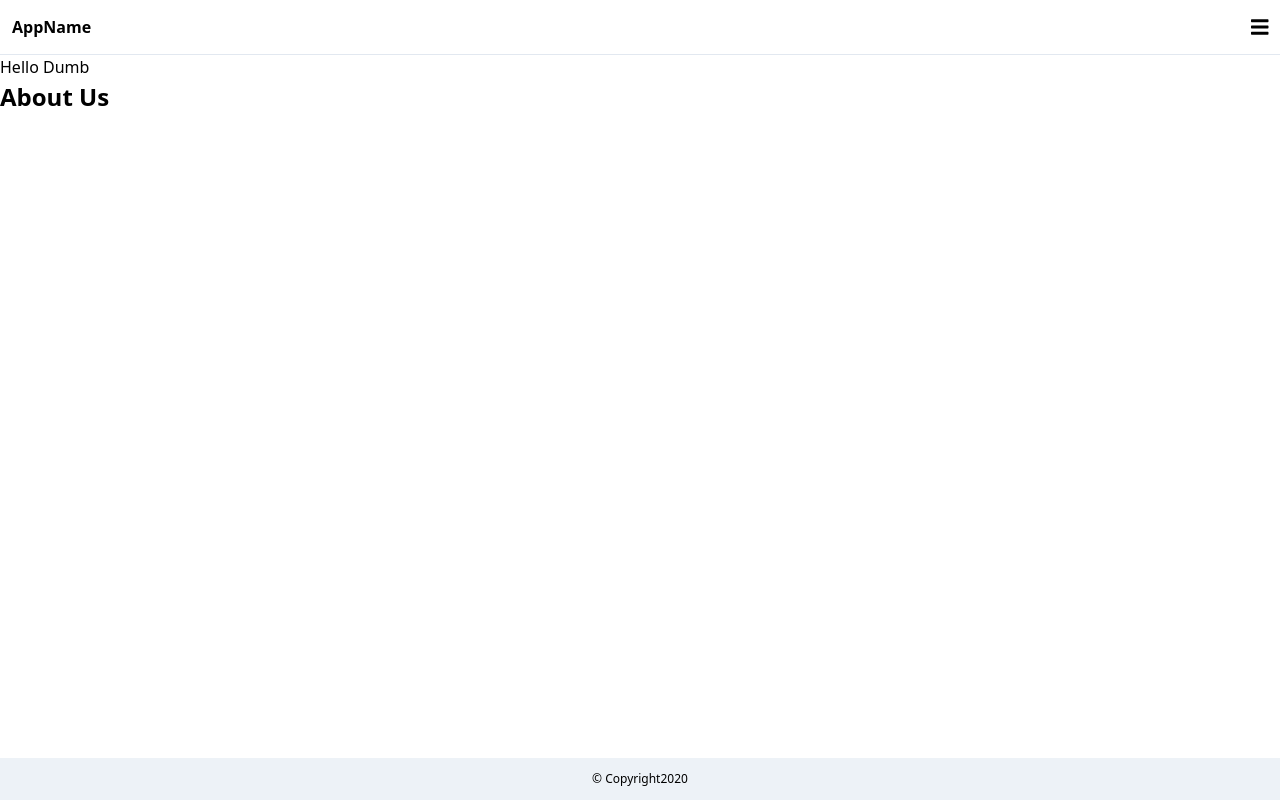
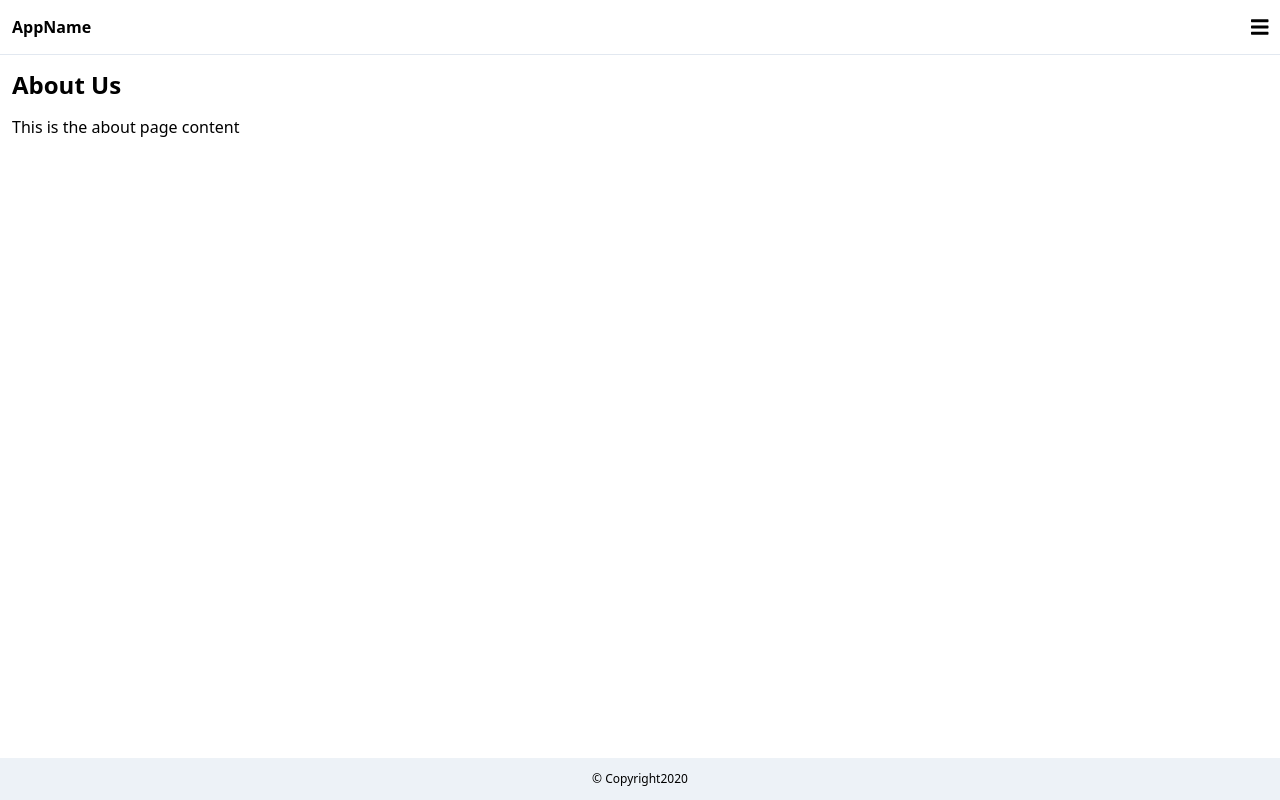
Before and after one commit to bejolo018/reactjs-practice, a React (Create React App) app in the folder react-prac/: page /about in a window 1280 px wide. Built offline with nearby package versions, Linux system fonts and the light colour scheme.

Commit message:
Created a views folder to clean up the App.js

```diff
--- a/react-prac/src/App.js
+++ b/react-prac/src/App.js
@@ -1,28 +1,31 @@
-import React from 'react';
-import HelloWorld from './Components/HelloWorld';
-import Header from './Components/Header';
-import Footer from './Components/Footer'
 import {
   BrowserRouter as Router,
   Switch,
   Route,
   Link
-} from 'react-router-dom';
+} from 'react-router-dom'
+import React from 'react'
+import Header from './Components/Header'
+import Footer from './Components/Footer'
+import Home from './Views/Home'
+import About from './Views/About'
 
 function App() {
   return (
     <div>
       <Router>
       <Header />
-      <HelloWorld name="Dumb"/>
-      <Switch>
+
+    <div className="p-3">
+    <Switch>
         <Route exact path="/">
-          <h1 className="font-bold text-2xl">This is the homepage</h1>
+          <Home />
         </Route>
         <Route path="/about">
-          <h1 className="font-bold text-2xl">About Us</h1>
+          <About />
         </Route>
       </Switch>
+    </div>
       <Footer />
       </Router>
 
--- /dev/null
+++ b/react-prac/src/Views/About.js
@@ -0,0 +1,12 @@
+import React from 'react'
+
+function About() {
+    return (
+        <div>
+            <h1 className="font-bold text-2xl mb-3">About Us</h1>
+            <p> This is the about page content</p>
+        </div>
+    )
+}
+
+export default About
--- /dev/null
+++ b/react-prac/src/Views/Home.js
@@ -0,0 +1,13 @@
+import React from 'react'
+import HelloWorld from '../Components/HelloWorld'
+
+function Home() {
+    return (
+        <div>
+            <h1 className="font-bold text-2xl">This is the homepage</h1>
+            <HelloWorld name="Ben" />
+        </div>
+    )
+}
+
+export default Home
```
